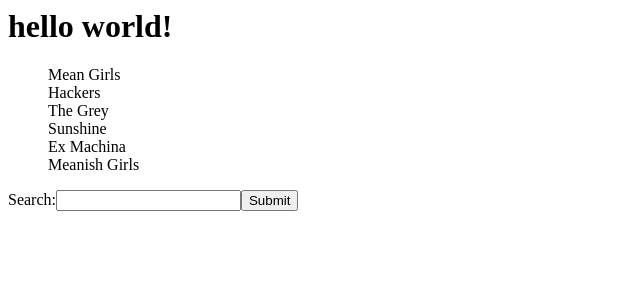
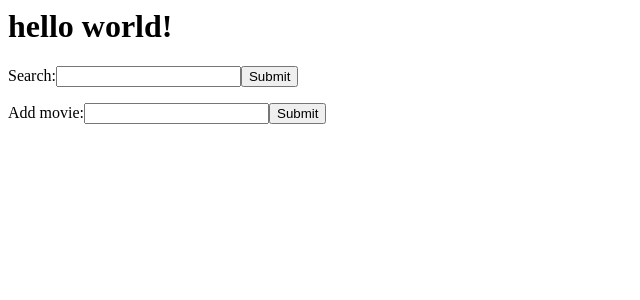
Before and after one commit to jkapl/movie-list-2, a React app: page / in a window 1280 px wide. Shown: the top 300 px of the page, without its empty margins (0-640 px from the left). Built offline with nearby package versions, Linux system fonts and the light colour scheme.

Commit message:
complete level 2

```diff
--- a/src/components/App.js
+++ b/src/components/App.js
@@ -1,23 +1,24 @@
 import React from 'react';
-import ReactDOM from 'react-dom';
 import VideoList from './VideoList';
 import Search from './Search';
+import UserInput from './UserInput'
 
 class App extends React.Component {
   constructor(props) {
     super(props);
 
     this.state = {videos : [
-      {title: 'Mean Girls'},
-      {title: 'Hackers'},
-      {title: 'The Grey'},
-      {title: 'Sunshine'},
-      {title: 'Ex Machina'},
-      {title: 'Meanish Girls'}
+      // {title: 'Mean Girls'},
+      // {title: 'Hackers'},
+      // {title: 'The Grey'},
+      // {title: 'Sunshine'},
+      // {title: 'Ex Machina'},
+      // {title: 'Meanish Girls'}
      ]
     };
 
     this.handleSearch = this.handleSearch.bind(this);
+    this.handleAddTitle = this.handleAddTitle.bind(this);
   }
 
   handleSearch (query) {
@@ -36,16 +37,27 @@
     console.log('not found');
   }
 
+  handleAddTitle (title) {
+    let newTitle = {title: title}
+    this.setState((state)=> ({
+      videos: state.videos.concat(newTitle)
+    }));
+    console.log(this.state.videos)
+  }
+
 
   render() {
     return (
     <div>
         <h1>hello world!</h1>
       <div>
-        <VideoList videos={this.state.videos}/>
+        <Search handleSearch={this.handleSearch}/>
       </div>
       <div>
-        <Search handleSearch={this.handleSearch}/>
+        <UserInput handleAddTitle={this.handleAddTitle}/>
+      </div>
+      <div>
+        <VideoList videos={this.state.videos}/>
       </div>
     </div>
     )
--- /dev/null
+++ b/src/components/UserInput.js
@@ -0,0 +1,37 @@
+import React from 'react';
+
+class UserInput extends React.Component {
+  constructor(props) {
+    super(props)
+
+    this.state = {value: ''};
+
+    this.handleChange = this.handleChange.bind(this);
+    this.handleSubmit = this.handleSubmit.bind(this);
+  }
+
+  handleChange (event) {
+    this.setState({value : event.target.value});
+    console.log(this.state.value);
+  }
+
+  handleSubmit (event) {
+    //call props.addTitle with value title
+    console.log('submitted ' + this.state.value);
+    this.props.handleAddTitle(this.state.value);
+    event.preventDefault();
+  }
+  render () {
+    return (
+        <form onSubmit={this.handleSubmit}>
+          <label>
+            Add movie:
+              <input type="text" onChange={this.handleChange} value={this.state.value}></input>
+          </label>
+          <input type="submit" value="Submit"/>
+        </form>
+    )
+  }
+}
+
+export default UserInput;
```
Also changed, not shown: src/components/search.js (+1 -11 lines).
